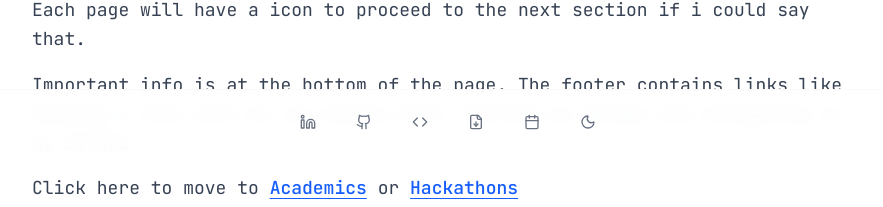
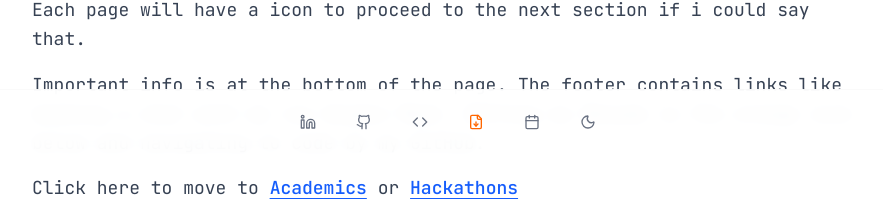
Before and after one commit to DylanPrinsloo/personal-website, a Next.js app in the folder dylan-main/: page / in a window 1280 px wide. Shown: the part 646-853 px from the top of the page, without its empty margins (192-1075 px from the left). Built offline with nearby package versions, Linux system fonts and the light colour scheme.

Commit message:
final fixes

```diff
--- a/dylan-main/src/app/Home.tsx
+++ b/dylan-main/src/app/Home.tsx
@@ -38,7 +38,7 @@ export default function Home() {
               Each page will have a icon to proceed to the next section if i could say that.
             </p>
             <p className="text-lg text-gray-700 dark:text-gray-300 leading-relaxed mb-4">
-              Important info is at the bottom of the page. The footer contains links like booking a chat with me via Google Meet, Getting my Resume and navigating to my GitHub.
+              Important info is at the bottom of the page. The footer contains links like booking a chat with me via Google Meet, Getting my Resume is the orange icon below and navigating to code by my GitHub.
             </p>
             <p className="text-lg text-gray-700 dark:text-gray-300 leading-relaxed mb-4 font-mono">
               Click here to move to{" "}
--- a/dylan-main/src/app/pages/hackathons/Hack.tsx
+++ b/dylan-main/src/app/pages/hackathons/Hack.tsx
@@ -44,7 +44,7 @@ export default function Hack() {
           </a>
 
           <a
-            href="https://github.com/yourusername"
+            href="https://github.com/CIDAK"
             target="_blank"
             rel="noopener noreferrer"
             className="inline-flex items-center justify-center whitespace-nowrap rounded-md text-sm font-medium ring-offset-background transition-colors focus-visible:outline-none focus-visible:ring-2 focus-visible:ring-ring focus-visible:ring-offset-2 disabled:pointer-events-none disabled:opacity-50 border border-input bg-background hover:bg-accent hover:text-accent-foreground h-10 px-4 py-2"
@@ -56,7 +56,7 @@ export default function Hack() {
           </a>
 
           <a
-            href="https://linkedin.com/in/yourprofile"
+            href="https://www.linkedin.com/company/cidak"
             target="_blank"
             rel="noopener noreferrer"
             className="inline-flex items-center justify-center whitespace-nowrap rounded-md text-sm font-medium ring-offset-background transition-colors focus-visible:outline-none focus-visible:ring-2 focus-visible:ring-ring focus-visible:ring-offset-2 disabled:pointer-events-none disabled:opacity-50 border border-input bg-background hover:bg-accent hover:text-accent-foreground h-10 px-4 py-2"
--- a/dylan-main/src/components/footer/Footer.tsx
+++ b/dylan-main/src/components/footer/Footer.tsx
@@ -99,12 +99,12 @@ export default function Footer() {
                 <TooltipTrigger asChild>
                   <Link
                     href="/static/_Dylan_s_Résumé_2025.pdf"
-                    className="flex items-center justify-center h-8 w-8 rounded-md hover:bg-gray-100 dark:hover:bg-gray-800 text-gray-500 hover:text-gray-900 dark:text-gray-400 dark:hover:text-white transition-colors"
+                    className="flex items-center justify-center h-8 w-8 rounded-md hover:bg-gray-100 dark:hover:bg-gray-800 transition-colors"
                     target="_blank"
                     rel="noopener noreferrer"
                     download
                   >
-                    <FileDown className="h-4 w-4" />
+                    <FileDown className="h-4 w-4" style={{ color: '#f60' }} />
                     <span className="sr-only">Download Resume</span>
                   </Link>
                 </TooltipTrigger>
```
